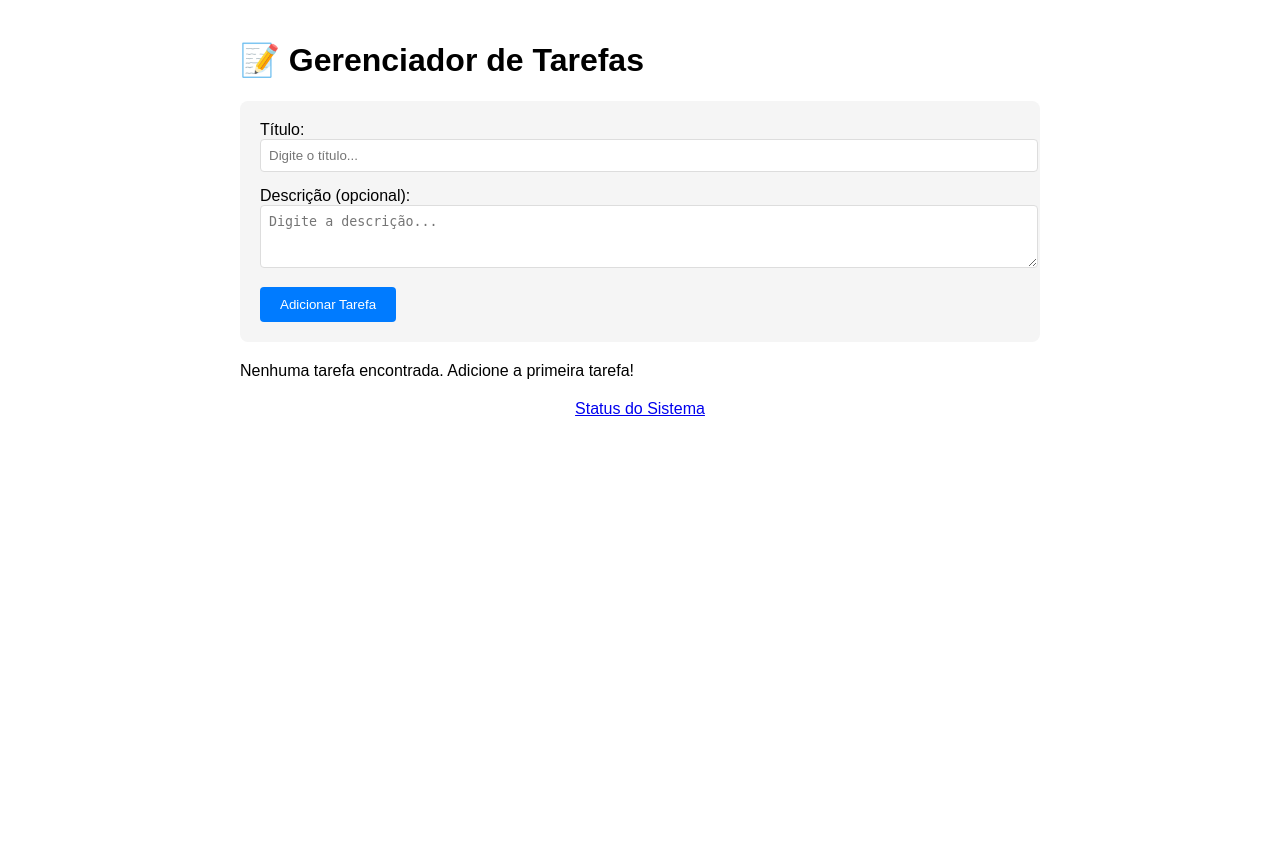
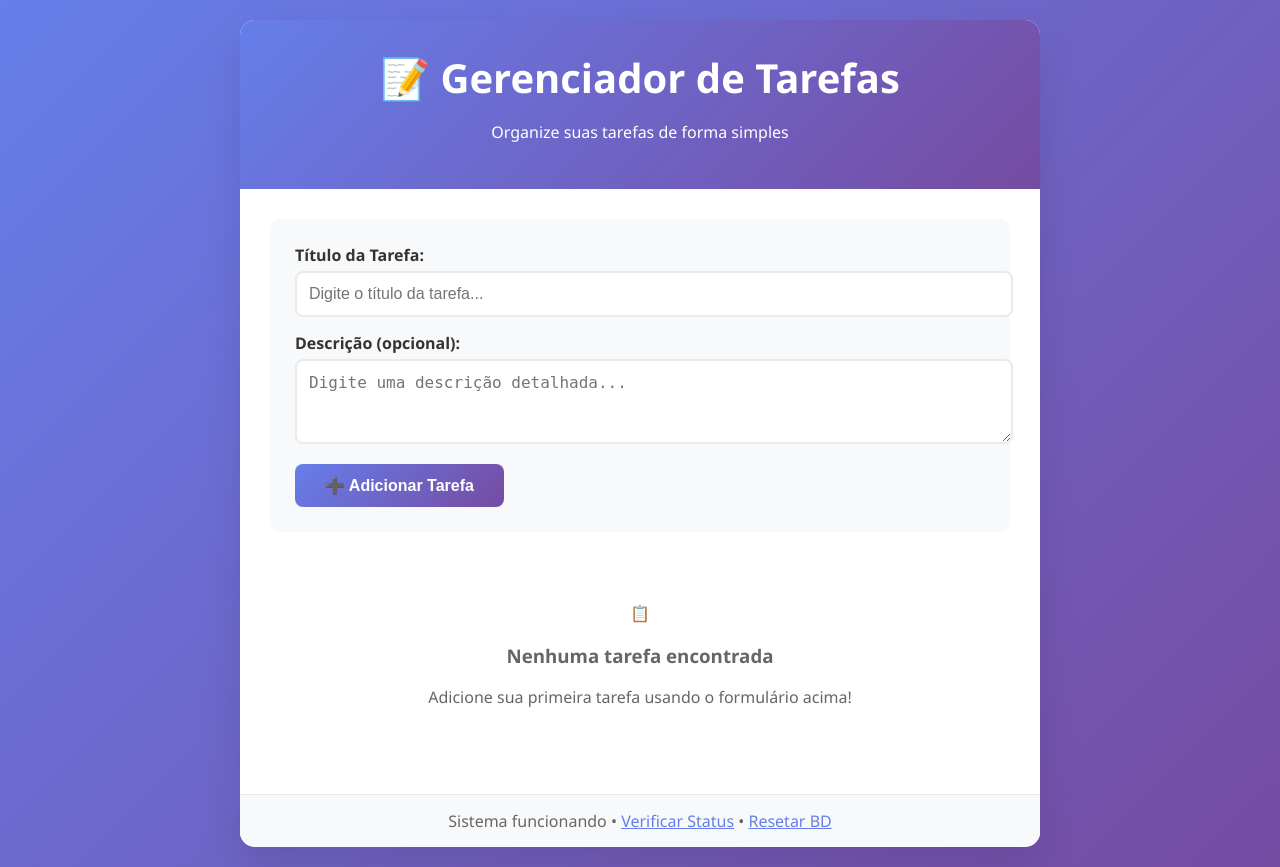
Before and after one commit to RafaelNeico/todo-list-plus, a Flask app: template templates/index.html in a window 1280 px wide. Before the commit the page ends 416 px from the top, so only its background shows below. Run offline with Flask 3, Linux system fonts and the light colour scheme; the template is opened without the code that fills it, so the values that code supplies are empty.

Commit message:
reestruturaçao do codigo para evitar erros

```diff
--- a/app.py
+++ b/app.py
@@ -7,14 +7,11 @@ app = Flask(__name__)
 
 # Configuração do banco
 def get_db_connection():
-    """Conecta ao SQLite"""
+    """Conecta ao SQLite e garante que a tabela existe"""
     conn = sqlite3.connect('tarefas.db')
     conn.row_factory = sqlite3.Row
-    return conn
 
-def init_db():
-    """Inicializa o banco de dados"""
-    conn = get_db_connection()
+    # Garantir que a tabela existe
     conn.execute('''
         CREATE TABLE IF NOT EXISTS tarefas (
             id INTEGER PRIMARY KEY AUTOINCREMENT,
@@ -25,69 +22,133 @@ def init_db():
         )
     ''')
     conn.commit()
-    conn.close()
-    print("✅ Banco de dados SQLite inicializado")
+
+    return conn
+
+def init_db():
+    """Inicializa o banco de dados (usado apenas uma vez)"""
+    try:
+        conn = get_db_connection()
+        print("✅ Banco de dados inicializado com sucesso")
+        conn.close()
+        return True
+    except Exception as e:
+        print(f"❌ Erro ao inicializar banco: {e}")
+        return False
 
 @app.route('/')
 def index():
     """Página principal"""
-    conn = get_db_connection()
-    tarefas = conn.execute(
-        'SELECT * FROM tarefas ORDER BY data_criacao DESC'
-    ).fetchall()
-    conn.close()
+    try:
+        conn = get_db_connection()
+        tarefas = conn.execute(
+            'SELECT * FROM tarefas ORDER BY data_criacao DESC'
+        ).fetchall()
+        conn.close()
 
-    return render_template('index.html', tarefas=tarefas)
+        return render_template('index.html', tarefas=tarefas)
+    except Exception as e:
+        print(f"Erro ao carregar tarefas: {e}")
+        return render_template('index.html', tarefas=[])
 
 @app.route('/adicionar', methods=['POST'])
 def adicionar_tarefa():
     """Adiciona nova tarefa"""
-    titulo = request.form.get('titulo', '').strip()
-    descricao = request.form.get('descricao', '').strip()
+    try:
+        titulo = request.form.get('titulo', '').strip()
+        descricao = request.form.get('descricao', '').strip()
 
-    if titulo:
-        conn = get_db_connection()
-        conn.execute(
-            'INSERT INTO tarefas (titulo, descricao) VALUES (?, ?)',
-            (titulo, descricao)
-        )
-        conn.commit()
-        conn.close()
+        if titulo:
+            conn = get_db_connection()
+            conn.execute(
+                'INSERT INTO tarefas (titulo, descricao) VALUES (?, ?)',
+                (titulo, descricao)
+            )
+            conn.commit()
+            conn.close()
 
-    return redirect('/')
+        return redirect('/')
+    except Exception as e:
+        print(f"Erro ao adicionar tarefa: {e}")
+        return redirect('/')
 
 @app.route('/concluir/<int:tarefa_id>')
 def concluir_tarefa(tarefa_id):
     """Marca tarefa como concluída"""
-    conn = get_db_connection()
-    conn.execute(
-        'UPDATE tarefas SET concluida = TRUE WHERE id = ?',
-        (tarefa_id,)
-    )
-    conn.commit()
-    conn.close()
-    return redirect('/')
+    try:
+        conn = get_db_connection()
+        conn.execute(
+            'UPDATE tarefas SET concluida = TRUE WHERE id = ?',
+            (tarefa_id,)
+        )
+        conn.commit()
+        conn.close()
+        return redirect('/')
+    except Exception as e:
+        print(f"Erro ao concluir tarefa: {e}")
+        return redirect('/')
 
 @app.route('/excluir/<int:tarefa_id>')
 def excluir_tarefa(tarefa_id):
     """Exclui tarefa"""
-    conn = get_db_connection()
-    conn.execute('DELETE FROM tarefas WHERE id = ?', (tarefa_id,))
-    conn.commit()
-    conn.close()
-    return redirect('/')
+    try:
+        conn = get_db_connection()
+        conn.execute('DELETE FROM tarefas WHERE id = ?', (tarefa_id,))
+        conn.commit()
+        conn.close()
+        return redirect('/')
+    except Exception as e:
+        print(f"Erro ao excluir tarefa: {e}")
+        return redirect('/')
 
 @app.route('/health')
 def health_check():
     """Health check"""
-    return jsonify({
-        'status': 'ok',
-        'database': 'sqlite',
-        'timestamp': datetime.now().isoformat()
-    })
+    try:
+        conn = get_db_connection()
+        count = conn.execute('SELECT COUNT(*) as count FROM tarefas').fetchone()['count']
+        conn.close()
 
-# Inicialização
+        return jsonify({
+            'status': 'ok',
+            'database': 'sqlite',
+            'tarefas_count': count,
+            'timestamp': datetime.now().isoformat()
+        })
+    except Exception as e:
+        return jsonify({
+            'status': 'error',
+            'error': str(e),
+            'timestamp': datetime.now().isoformat()
+        }), 500
+
+@app.route('/reset-db')
+def reset_db():
+    """Rota para resetar o banco (apenas para desenvolvimento)"""
+    try:
+        conn = get_db_connection()
+        conn.execute('DROP TABLE IF EXISTS tarefas')
+        conn.execute('''
+            CREATE TABLE tarefas (
+                id INTEGER PRIMARY KEY AUTOINCREMENT,
+                titulo TEXT NOT NULL,
+                descricao TEXT,
+                concluida BOOLEAN DEFAULT FALSE,
+                data_criacao TIMESTAMP DEFAULT CURRENT_TIMESTAMP
+            )
+        ''')
+        conn.commit()
+        conn.close()
+        return jsonify({'status': 'banco resetado'})
+    except Exception as e:
+        return jsonify({'error': str(e)}), 500
+
+# Inicialização do app
 if __name__ == '__main__':
+    # Inicializar banco quando o app iniciar
     init_db()
     port = int(os.environ.get('PORT', 5000))
-    app.run(host='0.0.0.0', port=port)
+    app.run(host='0.0.0.0', port=port, debug=False)
+else:
+    # Inicializar banco quando rodando com Gunicorn
+    init_db()
--- a/templates/index.html
+++ b/templates/index.html
@@ -5,58 +5,236 @@
     <meta name="viewport" content="width=device-width, initial-scale=1.0">
     <title>Gerenciador de Tarefas</title>
     <style>
-        body { font-family: Arial, sans-serif; max-width: 800px; margin: 0 auto; padding: 20px; }
-        .form-tarefa { background: #f5f5f5; padding: 20px; border-radius: 8px; margin-bottom: 20px; }
-        .form-group { margin-bottom: 15px; }
-        input, textarea { width: 100%; padding: 8px; border: 1px solid #ddd; border-radius: 4px; }
-        button { background: #007bff; color: white; border: none; padding: 10px 20px; border-radius: 4px; cursor: pointer; }
-        .tarefa-item { background: white; border: 1px solid #ddd; padding: 15px; margin-bottom: 10px; border-radius: 4px; }
-        .tarefa-item.concluida { background: #d4edda; border-color: #c3e6cb; }
-        .tarefa-acoes { margin-top: 10px; }
-        .btn { padding: 5px 10px; text-decoration: none; border-radius: 3px; margin-right: 5px; display: inline-block; }
-        .btn-concluir { background: #28a745; color: white; }
-        .btn-excluir { background: #dc3545; color: white; }
+        body {
+            font-family: 'Segoe UI', Tahoma, Geneva, Verdana, sans-serif;
+            max-width: 800px;
+            margin: 0 auto;
+            padding: 20px;
+            background: linear-gradient(135deg, #667eea 0%, #764ba2 100%);
+            min-height: 100vh;
+        }
+
+        .container {
+            background: white;
+            border-radius: 15px;
+            box-shadow: 0 20px 40px rgba(0,0,0,0.1);
+            overflow: hidden;
+        }
+
+        .header {
+            background: linear-gradient(135deg, #667eea 0%, #764ba2 100%);
+            color: white;
+            padding: 30px;
+            text-align: center;
+        }
+
+        .header h1 {
+            margin: 0;
+            font-size: 2.5em;
+        }
+
+        .content {
+            padding: 30px;
+        }
+
+        .form-tarefa {
+            background: #f8f9fa;
+            padding: 25px;
+            border-radius: 10px;
+            margin-bottom: 30px;
+        }
+
+        .form-group {
+            margin-bottom: 15px;
+        }
+
+        .form-group label {
+            display: block;
+            margin-bottom: 5px;
+            font-weight: 600;
+            color: #333;
+        }
+
+        .form-group input,
+        .form-group textarea {
+            width: 100%;
+            padding: 12px;
+            border: 2px solid #e9ecef;
+            border-radius: 8px;
+            font-size: 16px;
+        }
+
+        .btn {
+            background: linear-gradient(135deg, #667eea 0%, #764ba2 100%);
+            color: white;
+            border: none;
+            padding: 12px 30px;
+            border-radius: 8px;
+            cursor: pointer;
+            font-size: 16px;
+            font-weight: 600;
+        }
+
+        .tarefa-item {
+            background: white;
+            border: 2px solid #e9ecef;
+            border-radius: 10px;
+            padding: 20px;
+            margin-bottom: 15px;
+        }
+
+        .tarefa-item.concluida {
+            background: #f8fff9;
+            border-color: #28a745;
+        }
+
+        .tarefa-titulo {
+            font-size: 1.3em;
+            font-weight: 600;
+            margin-bottom: 8px;
+        }
+
+        .tarefa-item.concluida .tarefa-titulo {
+            text-decoration: line-through;
+            color: #28a745;
+        }
+
+        .tarefa-descricao {
+            color: #666;
+            margin-bottom: 15px;
+        }
+
+        .tarefa-data {
+            font-size: 0.9em;
+            color: #999;
+            margin-bottom: 15px;
+        }
+
+        .tarefa-acoes {
+            display: flex;
+            gap: 10px;
+        }
+
+        .btn-concluir {
+            background: #28a745;
+            color: white;
+            border: none;
+            padding: 8px 16px;
+            border-radius: 6px;
+            cursor: pointer;
+            text-decoration: none;
+            display: inline-block;
+        }
+
+        .btn-excluir {
+            background: #dc3545;
+            color: white;
+            border: none;
+            padding: 8px 16px;
+            border-radius: 6px;
+            cursor: pointer;
+            text-decoration: none;
+            display: inline-block;
+        }
+
+        .empty-state {
+            text-align: center;
+            padding: 40px;
+            color: #666;
+        }
+
+        .status-bar {
+            background: #f8f9fa;
+            padding: 15px;
+            text-align: center;
+            border-top: 1px solid #e9ecef;
+            color: #666;
+        }
     </style>
 </head>
 <body>
+    <div class="container">
+        <div class="header">
             <h1>📝 Gerenciador de Tarefas</h1>
+            <p>Organize suas tarefas de forma simples</p>
+        </div>
 
+        <div class="content">
             <form class="form-tarefa" action="/adicionar" method="POST">
                 <div class="form-group">
-            <label>Título:</label>
-            <input type="text" name="titulo" required placeholder="Digite o título...">
+                    <label for="titulo">Título da Tarefa:</label>
+                    <input type="text" id="titulo" name="titulo" required
+                           placeholder="Digite o título da tarefa...">
                 </div>
+
                 <div class="form-group">
-            <label>Descrição (opcional):</label>
-            <textarea name="descricao" rows="3" placeholder="Digite a descrição..."></textarea>
+                    <label for="descricao">Descrição (opcional):</label>
+                    <textarea id="descricao" name="descricao" rows="3"
+                              placeholder="Digite uma descrição detalhada..."></textarea>
                 </div>
-        <button type="submit">Adicionar Tarefa</button>
+
+                <button type="submit" class="btn">➕ Adicionar Tarefa</button>
             </form>
 
             <div class="lista-tarefas">
                 {% if tarefas %}
                     {% for tarefa in tarefas %}
-                <div class="tarefa-item {% if tarefa.concluida %}concluida{% endif %}">
-                    <h3>{{ tarefa.titulo }}{% if tarefa.concluida %} ✅{% endif %}</h3>
-                    {% if tarefa.descricao %}<p>{{ tarefa.descricao }}</p>{% endif %}
-                    <small>Criada em: {{ tarefa.data_criacao.strftime('%d/%m/%Y %H:%M') }}</small>
+                        <div class="tarefa-item {% if tarefa['concluida'] %}concluida{% endif %}">
+                            <div class="tarefa-titulo">
+                                {{ tarefa['titulo'] }}
+                                {% if tarefa['concluida'] %} ✅{% endif %}
+                            </div>
+
+                            {% if tarefa['descricao'] %}
+                                <div class="tarefa-descricao">{{ tarefa['descricao'] }}</div>
+                            {% endif %}
+
+                            <div class="tarefa-data">
+                                Criada em: {{ tarefa['data_criacao'] }}
+                            </div>
 
                             <div class="tarefa-acoes">
-                        {% if not tarefa.concluida %}
-                            <a href="/concluir/{{ tarefa.id }}" class="btn btn-concluir">Concluir</a>
+                                {% if not tarefa['concluida'] %}
+                                    <a href="/concluir/{{ tarefa['id'] }}" class="btn-concluir">
+                                        ✅ Concluir
+                                    </a>
                                 {% endif %}
-                        <a href="/excluir/{{ tarefa.id }}" class="btn btn-excluir"
-                           onclick="return confirm('Tem certeza?')">Excluir</a>
+                                <a href="/excluir/{{ tarefa['id'] }}" class="btn-excluir"
+                                   onclick="return confirm('Tem certeza que deseja excluir esta tarefa?')">
+                                    🗑️ Excluir
+                                </a>
                             </div>
                         </div>
                     {% endfor %}
                 {% else %}
-            <p>Nenhuma tarefa encontrada. Adicione a primeira tarefa!</p>
+                    <div class="empty-state">
+                        <div>📋</div>
+                        <h3>Nenhuma tarefa encontrada</h3>
+                        <p>Adicione sua primeira tarefa usando o formulário acima!</p>
+                    </div>
                 {% endif %}
             </div>
+        </div>
 
-    <div style="margin-top: 20px; text-align: center;">
-        <a href="/health">Status do Sistema</a>
+        <div class="status-bar">
+            Sistema funcionando •
+            <a href="/health" style="color: #667eea;">Verificar Status</a> •
+            <a href="/reset-db" style="color: #667eea;" onclick="return confirm('Resetar o banco de dados? Isso apagará todas as tarefas.')">Resetar BD</a>
         </div>
+    </div>
+
+    <script>
+        // Confirmação para exclusão
+        document.addEventListener('DOMContentLoaded', function() {
+            const deleteButtons = document.querySelectorAll('.btn-excluir');
+            deleteButtons.forEach(button => {
+                button.addEventListener('click', function(e) {
+                    if (!confirm('Tem certeza que deseja excluir esta tarefa?')) {
+                        e.preventDefault();
+                    }
+                });
+            });
+        });
+    </script>
 </body>
 </html>
```
Lines whose indentation alone changed are shown as unchanged.
